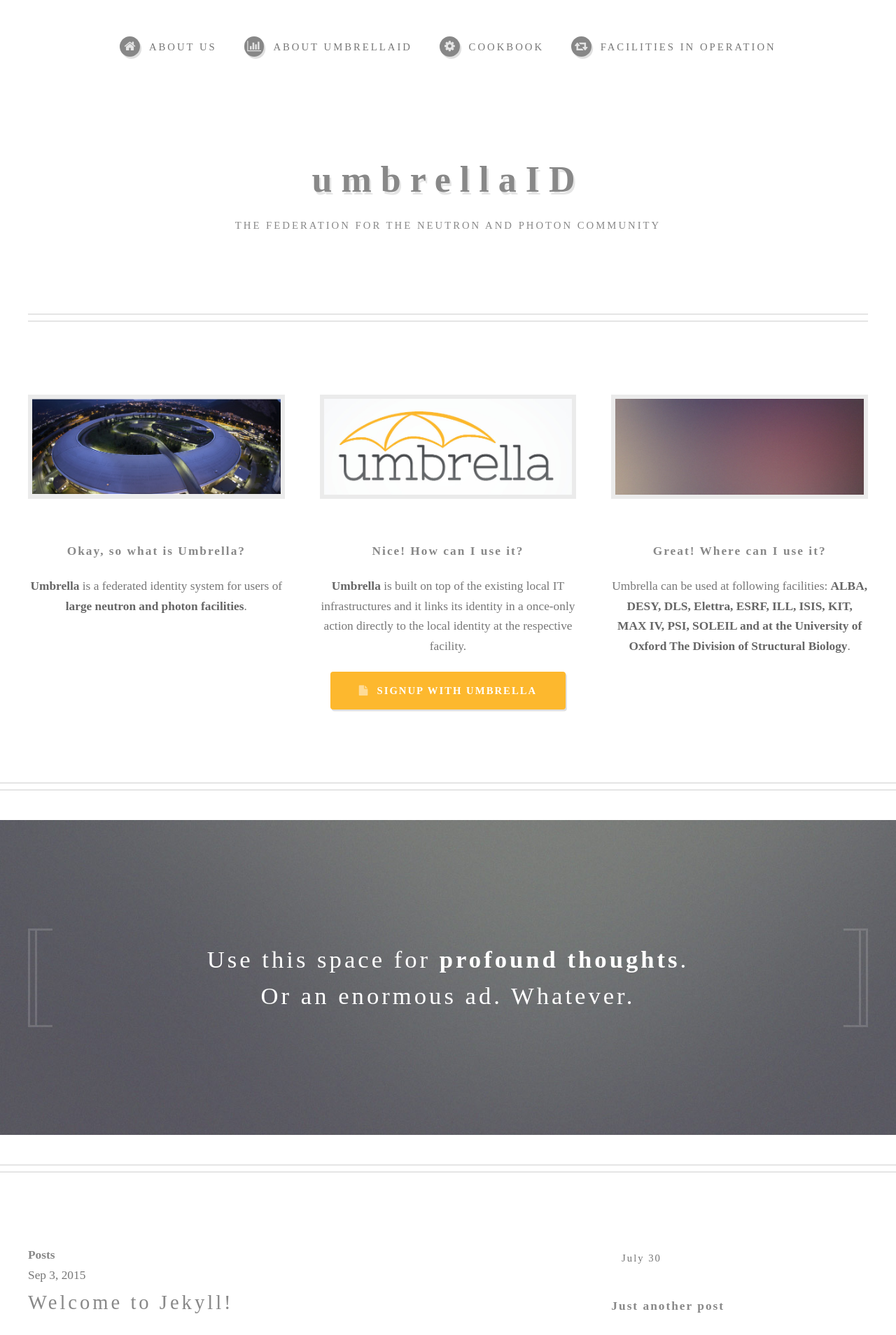
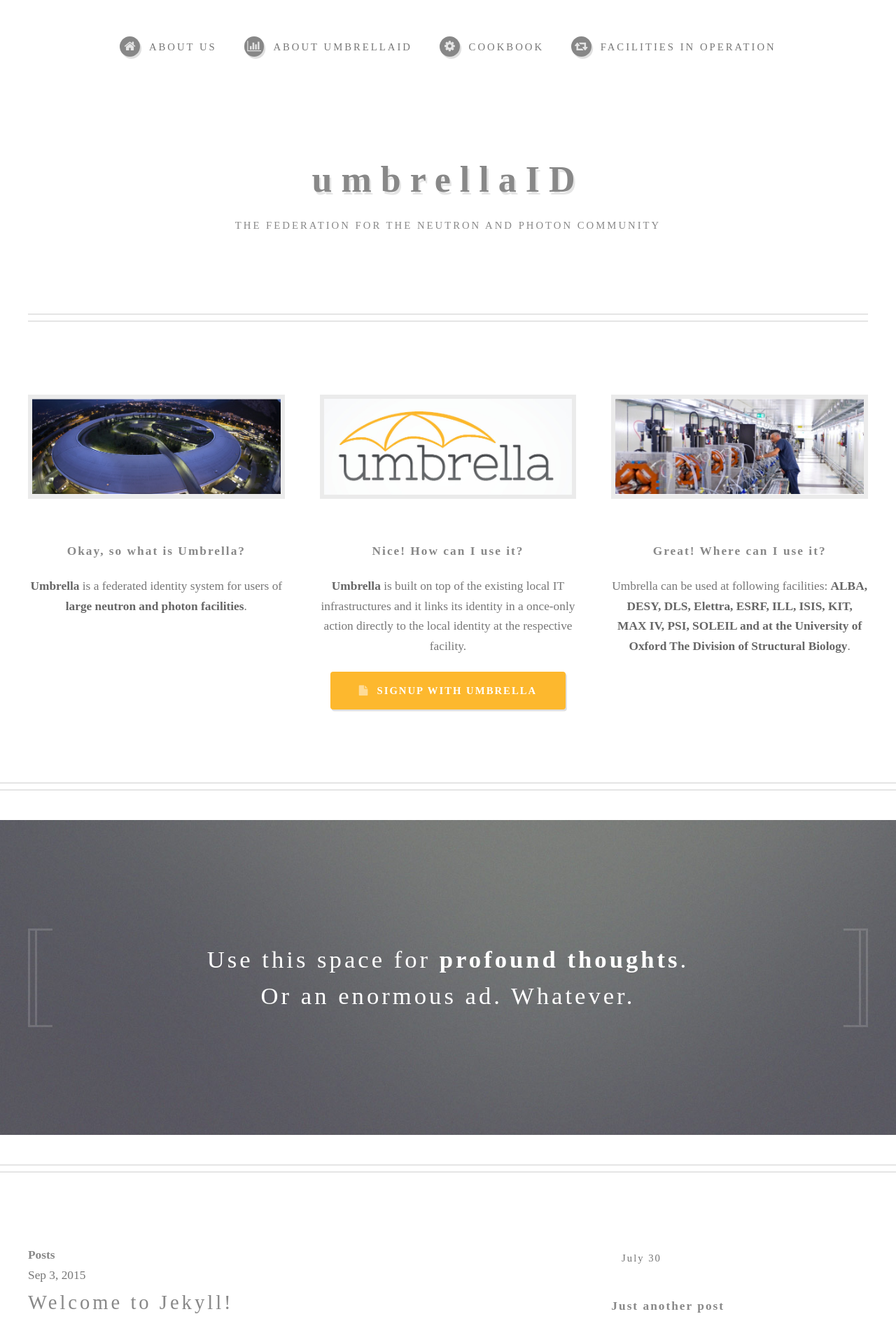
Before and after one commit to flowedback/flowedback.github.io, a Jekyll site: the page built from index.html, in a window 1280 px wide. Shown: the top 1908 px of the page at 70% size. Built offline with Jekyll 4.4.1, drawn with Linux system fonts in a browser that asks for light colours; some web fonts are replaced.

Commit message:
Update default.html

```diff
--- a/_layouts/default.html
+++ b/_layouts/default.html
@@ -127,7 +127,7 @@
 
 								<!-- Feature -->
 									<section>
-										<a href="#" class="image featured"><img src="images/pic04.jpg" alt="" /></a>
+										<a href="#" class="image featured"><img src="images/SwissFEL-pano.png" alt="" /></a>
 										<header>
 											<h3>Great! Where can I use it?</h3>
 										</header>
```
